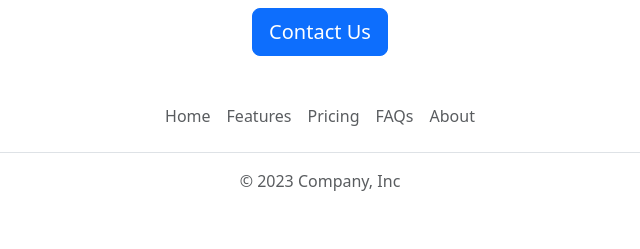
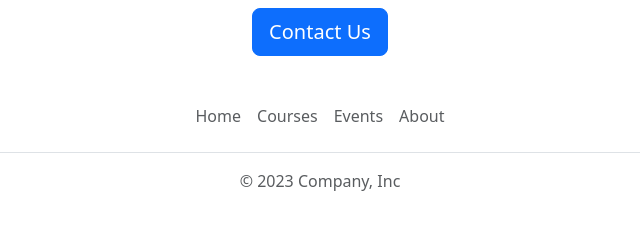
Before and after one commit to agyeievans/flask-career-website-v2, a Flask app: page / in a window 1280 px wide. Shown: the part 1302-1551 px from the top of the page, without its empty margins (320-960 px from the left). Run offline with Flask 3, Linux system fonts and the light colour scheme.

Commit message:
fixed links on home

```diff
--- a/app.py
+++ b/app.py
@@ -30,7 +30,7 @@ JOBS = [
 ]
 
 @app.route("/")
-def hello_world():
+def home():
     return render_template('home.html', jobs=JOBS, company_name="Jovian")
 
 @app.route("/api/jobs")
--- a/templates/footer.html
+++ b/templates/footer.html
@@ -1,11 +1,11 @@
 <div class="container">
     <footer class="py-3 my-4">
       <ul class="nav justify-content-center border-bottom pb-3 mb-3">
-        <li class="nav-item"><a href="#" class="nav-link px-2 text-body-secondary">Home</a></li>
-        <li class="nav-item"><a href="#" class="nav-link px-2 text-body-secondary">Features</a></li>
-        <li class="nav-item"><a href="#" class="nav-link px-2 text-body-secondary">Pricing</a></li>
-        <li class="nav-item"><a href="#" class="nav-link px-2 text-body-secondary">FAQs</a></li>
-        <li class="nav-item"><a href="#" class="nav-link px-2 text-body-secondary">About</a></li>
+        <li class="nav-item"><a href="{{url_for('home')}}" class="nav-link px-2 text-body-secondary">Home</a></li>
+        <li class="nav-item"><a href="www.jovian.ai/learn" target="_blank" class="nav-link px-2 text-body-secondary">Courses</a></li>
+        <li class="nav-item"><a href="www.jovian.ai/events" target="_blank" class="nav-link px-2 text-body-secondary">Events</a></li>
+        <li class="nav-item"><a href="www.jovian.ai/about" target="_blank" class="nav-link px-2 text-body-secondary">About</a></li>
+
       </ul>
       <p class="text-center text-body-secondary">&copy; 2023 Company, Inc</p>
     </footer>
```
